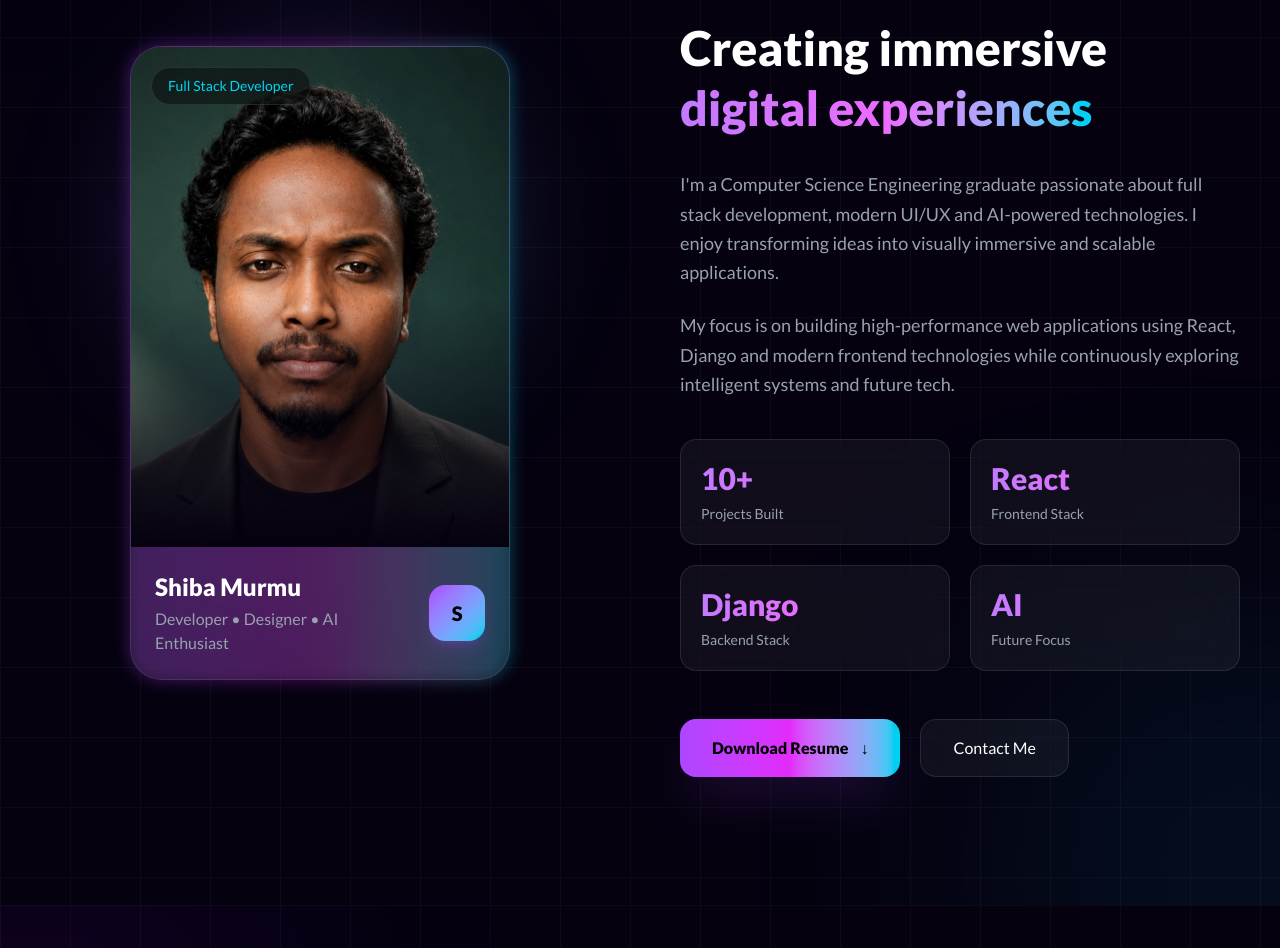
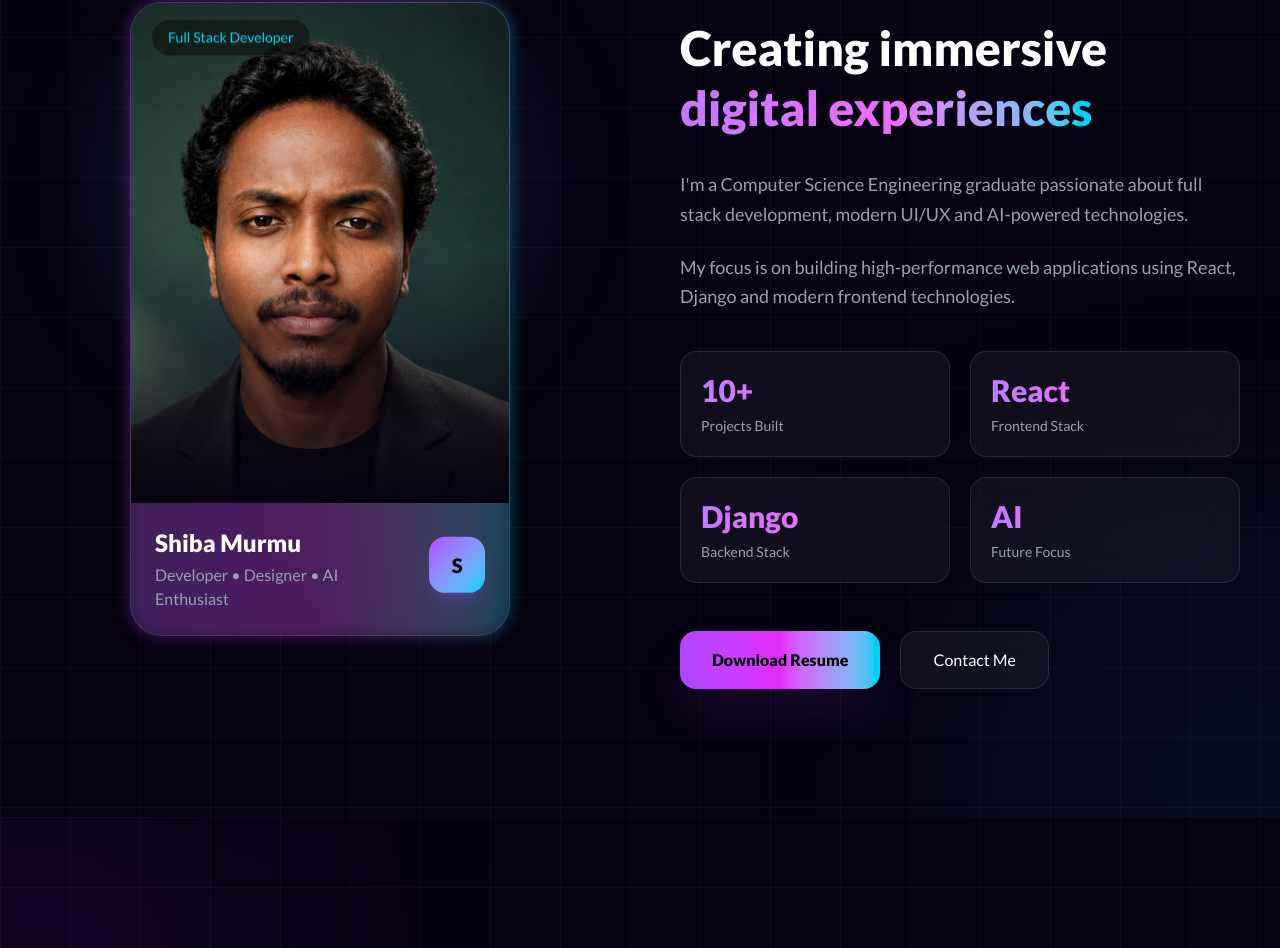
Before and after one commit to shiba-murmu/personal-portfolio, a React (Vite) app in the folder portfolio/: page / in a window 1280 px wide. Shown: the part 1461-2409 px from the top of the page. Built offline with nearby package versions, Linux system fonts and the light colour scheme.

Commit message:
animation added to the aboutme section/

```diff
--- a/portfolio/src/Aboutme/Aboutme.jsx
+++ b/portfolio/src/Aboutme/Aboutme.jsx
@@ -1,6 +1,39 @@
-import React from 'react'
+import React from "react";
+import { motion } from "framer-motion";
 
 function Aboutme() {
+
+    // =========================
+    // PREMIUM ANIMATION SYSTEM
+    // =========================
+
+    const fadeUp = {
+        hidden: {
+            opacity: 0,
+            y: 100,
+        },
+
+        show: {
+            opacity: 1,
+            y: 0,
+
+            transition: {
+                duration: 1.4,
+                ease: [0.22, 1, 0.36, 1],
+            },
+        },
+    };
+
+    const staggerContainer = {
+        hidden: {},
+
+        show: {
+            transition: {
+                staggerChildren: 0.35,
+            },
+        },
+    };
+
     return (
         <>
             <section
@@ -8,80 +41,222 @@ function Aboutme() {
                 className="relative py-24 sm:py-32 overflow-hidden bg-[#05010f] text-white"
             >
 
-                {/* Background Glow Effects */}
-                <div className="absolute top-[-120px] left-[-120px] w-[320px] h-[320px] bg-purple-600/20 blur-[150px] rounded-full"></div>
+                {/* ========================= */}
+                {/* BACKGROUND GLOW EFFECTS */}
+                {/* ========================= */}
 
-                <div className="absolute bottom-[-120px] right-[-120px] w-[320px] h-[320px] bg-cyan-400/20 blur-[150px] rounded-full"></div>
+                <motion.div
+                    animate={{
+                        y: [0, -25, 0],
+                    }}
 
-                {/* Grid Overlay */}
+                    transition={{
+                        duration: 7,
+                        repeat: Infinity,
+                        ease: "easeInOut",
+                    }}
+
+                    className="absolute top-[-120px] left-[-120px] w-[320px] h-[320px] bg-purple-600/20 blur-[150px] rounded-full"
+                ></motion.div>
+
+                <motion.div
+                    animate={{
+                        y: [0, 25, 0],
+                    }}
+
+                    transition={{
+                        duration: 8,
+                        repeat: Infinity,
+                        ease: "easeInOut",
+                    }}
+
+                    className="absolute bottom-[-120px] right-[-120px] w-[320px] h-[320px] bg-cyan-400/20 blur-[150px] rounded-full"
+                ></motion.div>
+
+                {/* GRID OVERLAY */}
                 <div className="absolute inset-0 opacity-[0.03] bg-[linear-gradient(to_right,#ffffff_1px,transparent_1px),linear-gradient(to_bottom,#ffffff_1px,transparent_1px)] bg-[size:70px_70px]"></div>
 
-                <div className="relative z-10 max-w-7xl mx-auto px-4 sm:px-6 lg:px-10">
+                {/* ========================= */}
+                {/* MAIN CONTAINER */}
+                {/* ========================= */}
 
-                    {/* Section Heading */}
-                    <div className="text-center mb-20">
+                <motion.div
+                    variants={staggerContainer}
+                    initial="hidden"
+                    whileInView="show"
 
-                        <p className="text-cyan-400 uppercase tracking-[0.3em] text-xs sm:text-sm mb-4">
+                    viewport={{
+                        once: true,
+                        amount: 0.2,
+                    }}
+
+                    className="relative z-10 max-w-7xl mx-auto px-4 sm:px-6 lg:px-10"
+                >
+
+                    {/* ========================= */}
+                    {/* SECTION HEADING */}
+                    {/* ========================= */}
+
+                    <motion.div
+                        variants={fadeUp}
+                        className="text-center mb-20"
+                    >
+
+                        <motion.p
+                            variants={fadeUp}
+                            className="text-cyan-400 uppercase tracking-[0.3em] text-xs sm:text-sm mb-4"
+                        >
                             About Me
-                        </p>
+                        </motion.p>
 
-                        <h2 className="text-4xl sm:text-5xl lg:text-6xl font-black leading-tight">
+                        {/* HEADING */}
+                        <motion.h2
+                            initial={{
+                                opacity: 0,
+                                y: 100,
+                            }}
+
+                            whileInView={{
+                                opacity: 1,
+                                y: 0,
+                            }}
+
+                            transition={{
+                                duration: 1.4,
+                                ease: [0.22, 1, 0.36, 1],
+                            }}
+
+                            viewport={{
+                                once: true,
+                                amount: 0.3,
+                            }}
+
+                            style={{
+                                willChange: "transform, opacity",
+                            }}
+
+                            className="text-4xl sm:text-5xl lg:text-6xl font-black leading-tight"
+                        >
 
                             Passionate About
+
                             <span className="bg-gradient-to-r from-purple-400 via-fuchsia-400 to-cyan-400 bg-clip-text text-transparent">
                                 {" "}Building Modern Tech
                             </span>
 
-                        </h2>
+                        </motion.h2>
 
-                        <p className="mt-6 text-gray-400 max-w-3xl mx-auto text-base sm:text-lg leading-relaxed px-2">
+                        <motion.p
+                            variants={fadeUp}
+                            className="mt-6 text-gray-400 max-w-3xl mx-auto text-base sm:text-lg leading-relaxed px-2"
+                        >
                             Combining creativity, development and modern technologies
                             to craft immersive digital experiences with performance,
                             scalability and elegant user interfaces.
-                        </p>
-                    </div>
+                        </motion.p>
 
-                    {/* Main Grid */}
+                    </motion.div>
+
+                    {/* ========================= */}
+                    {/* MAIN GRID */}
+                    {/* ========================= */}
+
                     <div className="grid lg:grid-cols-2 gap-12 lg:gap-20 items-center">
 
-                        {/* LEFT SIDE */}
-                        <div className="relative flex justify-center">
+                        {/* ========================= */}
+                        {/* LEFT IMAGE SECTION */}
+                        {/* ========================= */}
 
-                            {/* Glow Ring */}
-                            <div className="absolute w-[280px] sm:w-[360px] h-[280px] sm:h-[360px] rounded-full bg-gradient-to-br from-purple-500/20 to-cyan-400/20 blur-3xl"></div>
+                        <motion.div
+                            variants={fadeUp}
+                            className="relative flex justify-center"
+                        >
 
-                            {/* Image Wrapper */}
-                            <div className="group relative w-full max-w-[380px]">
+                            {/* GLOW RING */}
+                            <motion.div
+                                animate={{
+                                    rotate: 360,
+                                }}
 
-                                {/* Border Glow */}
+                                transition={{
+                                    duration: 22,
+                                    repeat: Infinity,
+                                    ease: "linear",
+                                }}
+
+                                className="absolute w-[280px] sm:w-[360px] h-[280px] sm:h-[360px] rounded-full bg-gradient-to-br from-purple-500/20 to-cyan-400/20 blur-3xl"
+                            ></motion.div>
+
+                            {/* IMAGE WRAPPER */}
+                            <motion.div
+                                whileHover={{
+                                    y: -12,
+                                }}
+
+                                transition={{
+                                    duration: 0.5,
+                                }}
+
+                                className="group relative w-full max-w-[380px]"
+                            >
+
+                                {/* BORDER GLOW */}
                                 <div className="absolute -inset-[1px] rounded-[2rem] bg-gradient-to-r from-purple-500 via-fuchsia-500 to-cyan-400 opacity-30 blur-sm group-hover:opacity-70 transition duration-500"></div>
 
-                                {/* Main Card */}
+                                {/* CARD */}
                                 <div className="relative rounded-[2rem] border border-white/10 bg-white/5 backdrop-blur-2xl overflow-hidden">
 
-                                    {/* Image */}
+                                    {/* IMAGE */}
                                     <div className="relative overflow-hidden">
 
-                                        <img
+                                        <motion.img
                                             src="/images/profilepicture.webp"
                                             alt="Shiba Murmu"
-                                            className="w-full h-[500px] object-cover group-hover:scale-105 transition duration-700"
+
+                                            whileHover={{
+                                                scale: 1.08,
+                                            }}
+
+                                            transition={{
+                                                duration: 0.8,
+                                            }}
+
+                                            className="
+                        w-full
+                        h-[380px]
+                        sm:h-[450px]
+                        lg:h-[500px]
+                        object-cover
+                        object-top
+                      "
                                         />
 
-                                        {/* Overlay */}
+                                        {/* OVERLAY */}
                                         <div className="absolute inset-0 bg-gradient-to-t from-[#05010f] via-transparent to-transparent"></div>
 
-                                        {/* Floating Badge */}
-                                        <div className="absolute top-5 left-5 px-4 py-2 rounded-full border border-white/10 bg-black/40 backdrop-blur-xl">
+                                        {/* FLOATING BADGE */}
+                                        <motion.div
+                                            animate={{
+                                                y: [0, -8, 0],
+                                            }}
+
+                                            transition={{
+                                                duration: 4,
+                                                repeat: Infinity,
+                                                ease: "easeInOut",
+                                            }}
+
+                                            className="absolute top-5 left-5 px-4 py-2 rounded-full border border-white/10 bg-black/40 backdrop-blur-xl"
+                                        >
 
                                             <p className="text-sm text-cyan-400">
                                                 Full Stack Developer
                                             </p>
 
-                                        </div>
+                                        </motion.div>
                                     </div>
 
-                                    {/* Bottom Card */}
+                                    {/* BOTTOM INFO */}
                                     <div className="p-6">
 
                                         <div className="flex items-center justify-between gap-4">
@@ -96,84 +271,139 @@ function Aboutme() {
                                                 </p>
                                             </div>
 
-                                            <div className="w-14 h-14 rounded-2xl bg-gradient-to-br from-purple-500 to-cyan-400 flex items-center justify-center text-black font-black text-xl shadow-lg shadow-purple-500/20">
+                                            {/* FLOAT ICON */}
+                                            <motion.div
+                                                animate={{
+                                                    y: [0, -6, 0],
+                                                }}
+
+                                                transition={{
+                                                    duration: 3,
+                                                    repeat: Infinity,
+                                                    ease: "easeInOut",
+                                                }}
+
+                                                className="w-14 h-14 rounded-2xl bg-gradient-to-br from-purple-500 to-cyan-400 flex items-center justify-center text-black font-black text-xl shadow-lg shadow-purple-500/20"
+                                            >
                                                 S
-                                            </div>
+                                            </motion.div>
 
                                         </div>
                                     </div>
                                 </div>
-                            </div>
-                        </div>
+                            </motion.div>
+                        </motion.div>
 
-                        {/* RIGHT SIDE */}
-                        <div>
+                        {/* ========================= */}
+                        {/* RIGHT CONTENT */}
+                        {/* ========================= */}
 
-                            {/* Mini Badge */}
-                            <div className="inline-flex items-center gap-2 px-4 py-2 rounded-full border border-white/10 bg-white/5 backdrop-blur-xl mb-8">
+                        <motion.div
+                            variants={staggerContainer}
+                        >
+
+                            {/* MINI BADGE */}
+                            <motion.div
+                                variants={fadeUp}
+
+                                whileHover={{
+                                    scale: 1.03,
+                                }}
+
+                                className="inline-flex items-center gap-2 px-4 py-2 rounded-full border border-white/10 bg-white/5 backdrop-blur-xl mb-8"
+                            >
 
                                 <div className="w-2 h-2 rounded-full bg-cyan-400 animate-pulse"></div>
 
                                 <p className="text-sm text-cyan-400 tracking-wide">
                                     Who Am I
                                 </p>
-                            </div>
 
-                            {/* Heading */}
-                            <h3 className="text-3xl sm:text-4xl lg:text-5xl font-black leading-tight">
+                            </motion.div>
+
+                            {/* HEADING */}
+                            <motion.h3
+                                variants={fadeUp}
+                                className="text-3xl sm:text-4xl lg:text-5xl font-black leading-tight"
+                            >
 
                                 Creating immersive
+
                                 <span className="bg-gradient-to-r from-purple-400 via-fuchsia-400 to-cyan-400 bg-clip-text text-transparent">
                                     {" "}digital experiences
                                 </span>
 
-                            </h3>
+                            </motion.h3>
 
-                            {/* Description */}
-                            <div className="space-y-6 mt-8">
+                            {/* DESCRIPTION */}
+                            <motion.div
+                                variants={fadeUp}
+                                className="space-y-6 mt-8"
+                            >
 
                                 <p className="text-gray-400 text-base sm:text-lg leading-relaxed">
                                     I'm a Computer Science Engineering graduate passionate
                                     about full stack development, modern UI/UX and AI-powered
-                                    technologies. I enjoy transforming ideas into visually
-                                    immersive and scalable applications.
+                                    technologies.
                                 </p>
 
                                 <p className="text-gray-400 text-base sm:text-lg leading-relaxed">
                                     My focus is on building high-performance web applications
-                                    using React, Django and modern frontend technologies while
-                                    continuously exploring intelligent systems and future tech.
+                                    using React, Django and modern frontend technologies.
                                 </p>
 
-                            </div>
+                            </motion.div>
 
-                            {/* Stats */}
-                            <div className="grid grid-cols-2 gap-5 mt-10">
+                            {/* ========================= */}
+                            {/* STATS */}
+                            {/* ========================= */}
+
+                            <motion.div
+                                variants={staggerContainer}
+                                className="grid grid-cols-2 gap-5 mt-10"
+                            >
 
                                 {[
                                     {
                                         value: "10+",
                                         label: "Projects Built",
                                     },
+
                                     {
                                         value: "React",
                                         label: "Frontend Stack",
                                     },
+
                                     {
                                         value: "Django",
                                         label: "Backend Stack",
                                     },
+
                                     {
                                         value: "AI",
                                         label: "Future Focus",
                                     },
+
                                 ].map((item) => (
-                                    <div
+
+                                    <motion.div
                                         key={item.label}
+
+                                        variants={fadeUp}
+
+                                        whileHover={{
+                                            y: -10,
+                                            scale: 1.03,
+                                        }}
+
+                                        transition={{
+                                            duration: 0.4,
+                                        }}
+
                                         className="group relative overflow-hidden rounded-2xl border border-white/10 bg-white/5 backdrop-blur-xl p-5 hover:border-cyan-400/30 transition duration-300"
                                     >
 
-                                        {/* Hover Glow */}
+                                        {/* HOVER GLOW */}
                                         <div className="absolute inset-0 opacity-0 group-hover:opacity-100 bg-gradient-to-r from-purple-500/5 to-cyan-400/5 transition duration-500"></div>
 
                                         <div className="relative z-10">
@@ -187,40 +417,61 @@ function Aboutme() {
                                             </p>
 
                                         </div>
-                                    </div>
+
+                                    </motion.div>
                                 ))}
-                            </div>
+                            </motion.div>
 
-                            {/* Buttons */}
-                            <div className="flex flex-col sm:flex-row gap-5 mt-12">
+                            {/* ========================= */}
+                            {/* BUTTONS */}
+                            {/* ========================= */}
 
-                                {/* Resume */}
-                                <button className="group relative overflow-hidden px-8 py-4 rounded-2xl bg-gradient-to-r from-purple-500 via-fuchsia-500 to-cyan-400 text-black font-black shadow-2xl shadow-purple-500/20 hover:scale-[1.03] transition duration-300">
+                            <motion.div
+                                variants={fadeUp}
+                                className="flex flex-col sm:flex-row gap-5 mt-12"
+                            >
+
+                                {/* DOWNLOAD BUTTON */}
+                                <motion.button
+                                    whileHover={{
+                                        scale: 1.05,
+                                        y: -3,
+                                    }}
+
+                                    whileTap={{
+                                        scale: 0.95,
+                                    }}
+
+                                    className="group relative overflow-hidden px-8 py-4 rounded-2xl bg-gradient-to-r from-purple-500 via-fuchsia-500 to-cyan-400 text-black font-black shadow-2xl shadow-purple-500/20"
+                                >
 
                                     <span className="relative z-10 flex items-center justify-center gap-3">
                                         Download Resume
-
-                                        <span className="group-hover:translate-y-[2px] transition duration-300">
-                                            ↓
-                                        </span>
                                     </span>
 
-                                </button>
+                                </motion.button>
 
-                                {/* Contact */}
-                                <a
+                                {/* CONTACT BUTTON */}
+                                <motion.a
                                     href="#contact"
+
+                                    whileHover={{
+                                        scale: 1.03,
+                                        y: -3,
+                                    }}
+
                                     className="px-8 py-4 rounded-2xl border border-white/10 bg-white/5 backdrop-blur-xl text-white hover:bg-white/10 hover:border-cyan-400/30 transition duration-300 text-center"
                                 >
                                     Contact Me
-                                </a>
-                            </div>
-                        </div>
+                                </motion.a>
+
+                            </motion.div>
+                        </motion.div>
                     </div>
-                </div>
+                </motion.div>
             </section>
         </>
-    )
+    );
 }
 
-export default Aboutme
+export default Aboutme;
```
